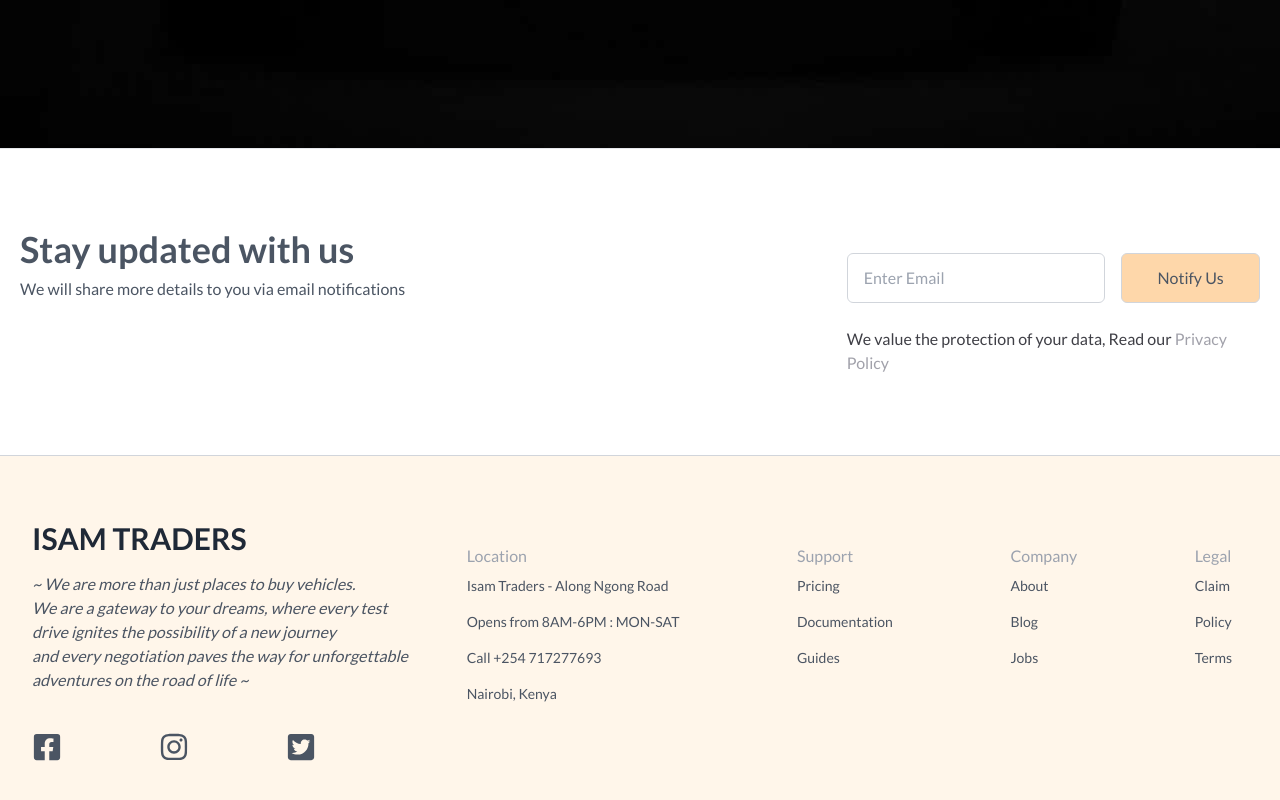
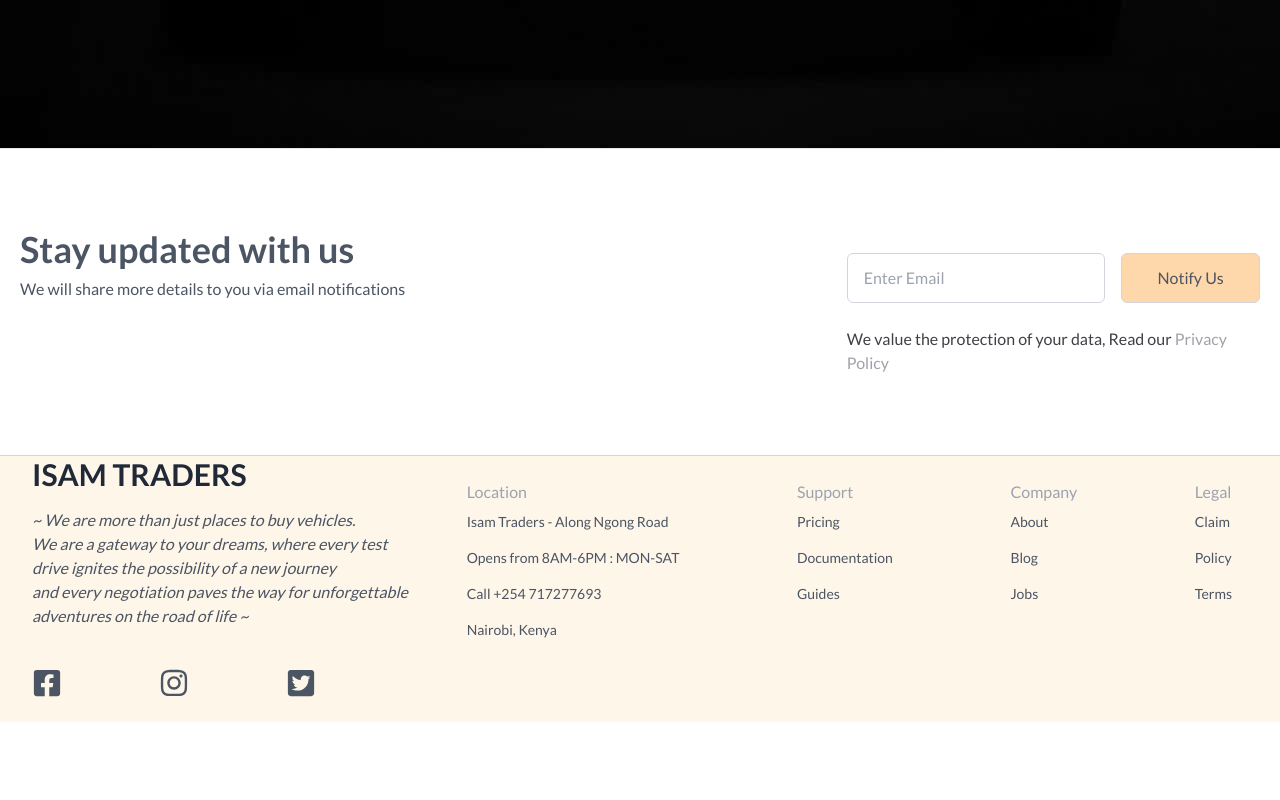
Before and after one commit to Tiwami626/Isam, a React (Vite) app: page / in a window 1280 px wide. Shown: the part 748-1548 px from the top of the page. After the commit the page ends 1470 px from the top, so only its background shows below. Built offline with nearby package versions, Linux system fonts and the light colour scheme.

Commit message:
Commit message

```diff
--- a/src/components/Footer.jsx
+++ b/src/components/Footer.jsx
@@ -2,7 +2,7 @@ import { FaFacebookSquare, FaInstagram, FaTwitterSquare } from "react-icons/fa";
 
 const Footer = () => {
   return (
-    <div className='w-full mx-auto py-16 px-4 grid lg:grid-cols-3 gap-2 text-gray-600 bg-orange-100 bg-opacity-50 backdrop-filter backdrop-blur-md'>
+    <div className='w-full mx-auto py-0 px-4 grid lg:grid-cols-3 gap-2 text-gray-600 bg-orange-100 bg-opacity-50 backdrop-filter backdrop-blur-md'>
       <div className='mr-4 pl-4'>
         <h1 className='w-full text-xl sm:text-3xl font-bold text-gray-800'>
           ISAM TRADERS
```
